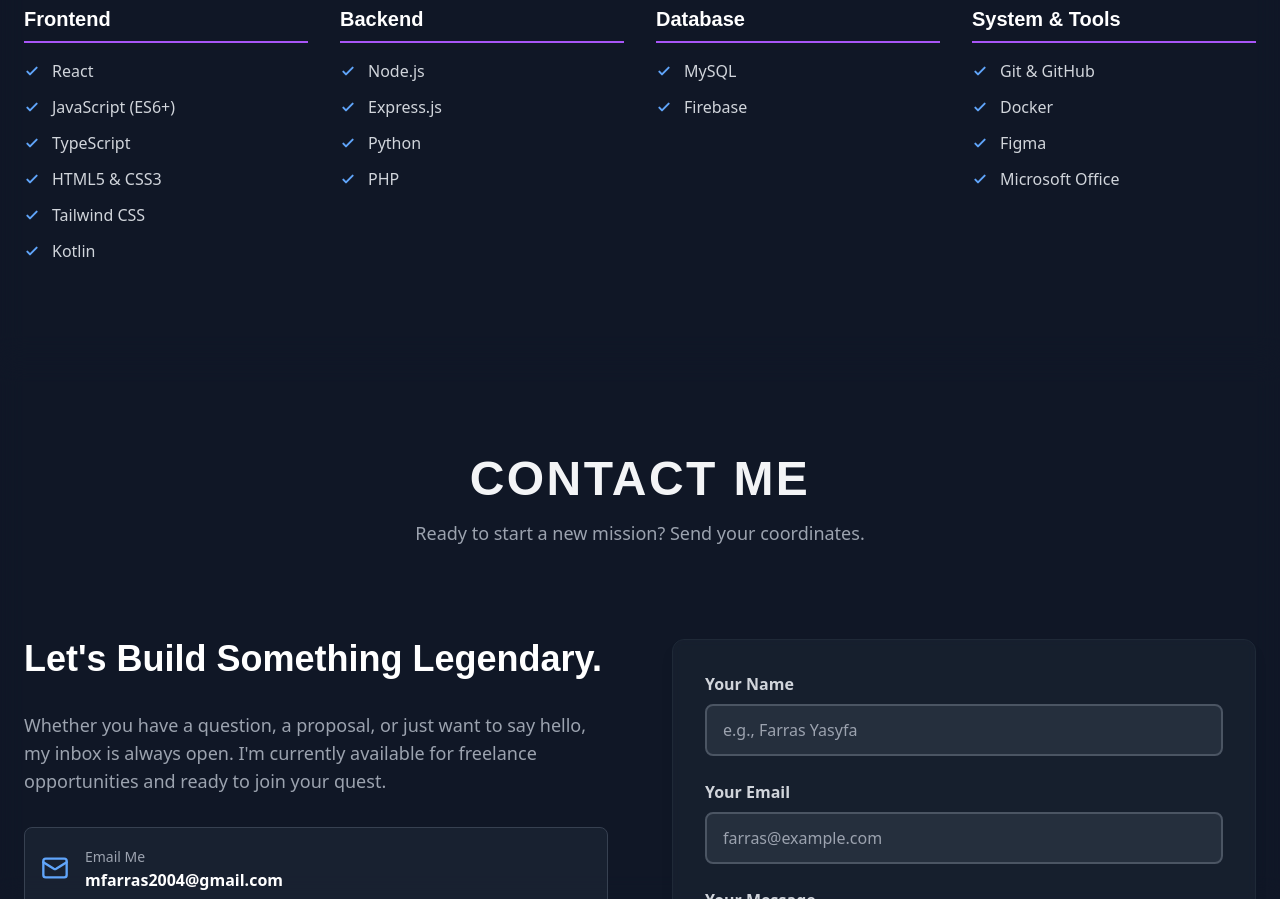
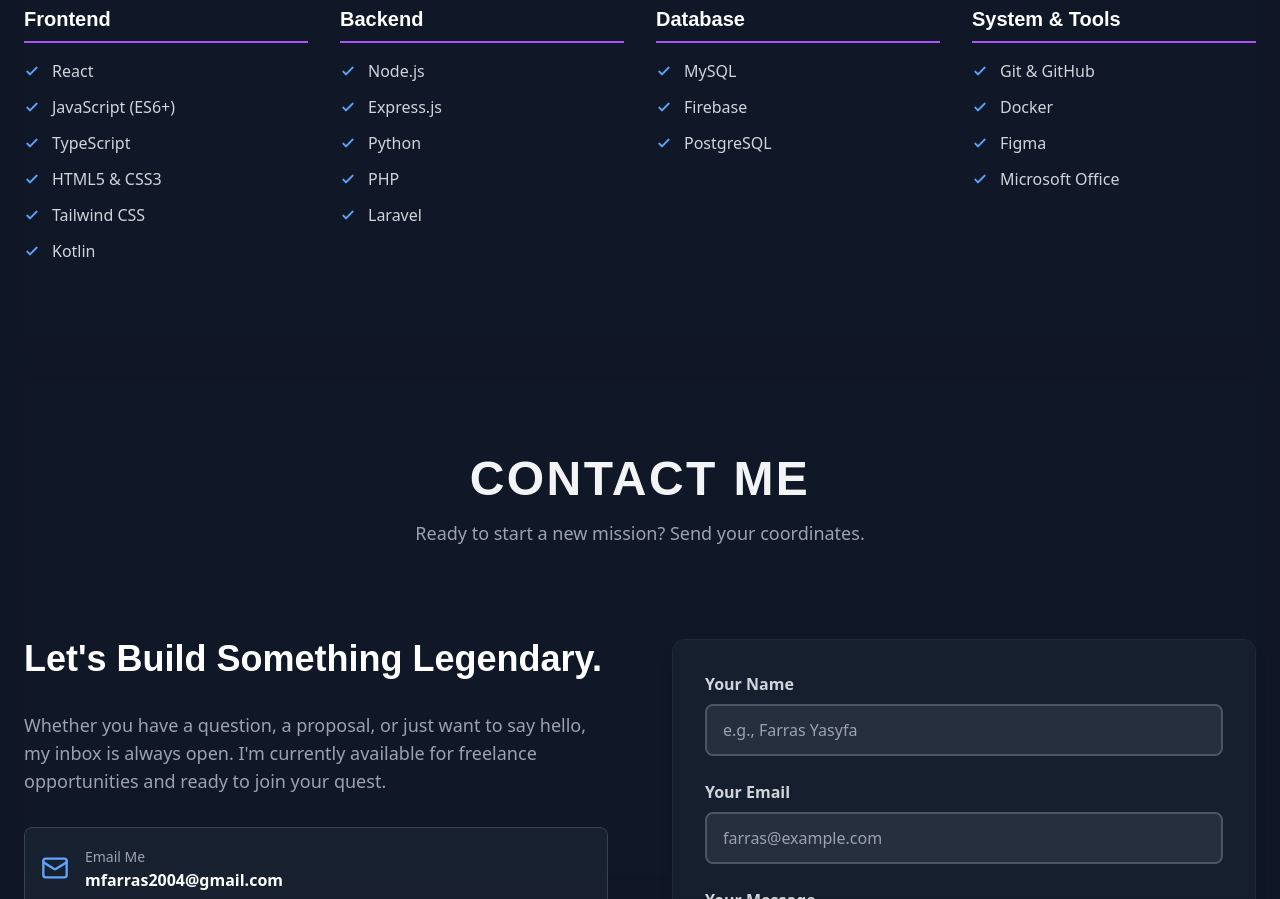
Before and after one commit to Farras8/portfolio-farras-yasyfa, a React (Vite) app: page / in a window 1280 px wide. Shown: the part 5500-6399 px from the top of the page. Built offline with nearby package versions, Linux system fonts and the light colour scheme.

Commit message:
add skills

```diff
--- a/src/components/Skills.tsx
+++ b/src/components/Skills.tsx
@@ -44,8 +44,8 @@ const SectionHeader: React.FC<{ title: string; subtitle: string }> = ({ title, s
 const Skills = () => {
     const skills = {
         "Frontend": ["React", "JavaScript (ES6+)", "TypeScript", "HTML5 & CSS3", "Tailwind CSS", "Kotlin"],
-        "Backend": ["Node.js", "Express.js", "Python", "PHP"],
-        "Database": ["MySQL", "Firebase"],
+        "Backend": ["Node.js", "Express.js", "Python", "PHP", "Laravel"],
+        "Database": ["MySQL", "Firebase", "PostgreSQL"],
         "System & Tools": ["Git & GitHub", "Docker", "Figma", "Microsoft Office"]
     };
     return (
```
